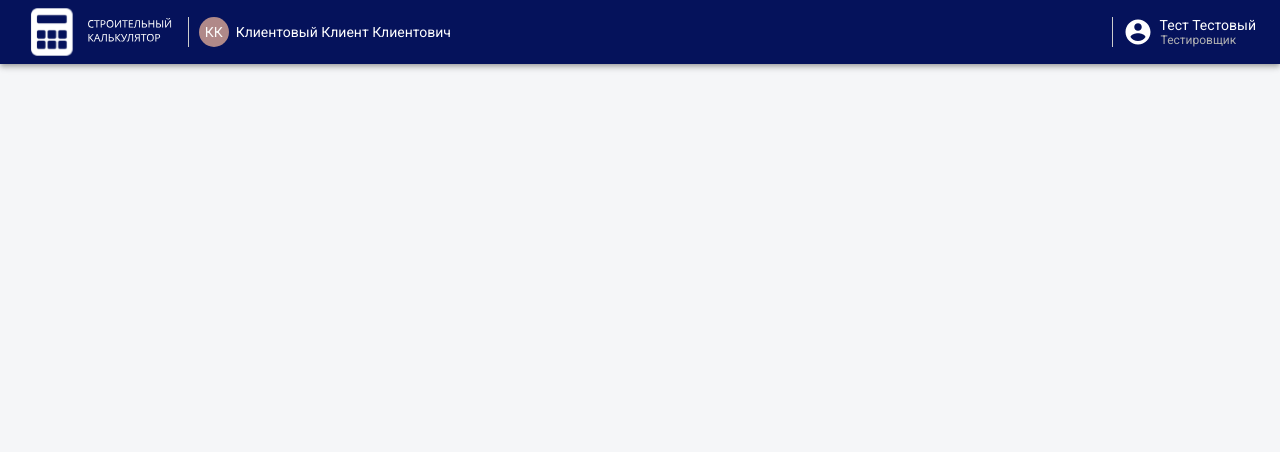
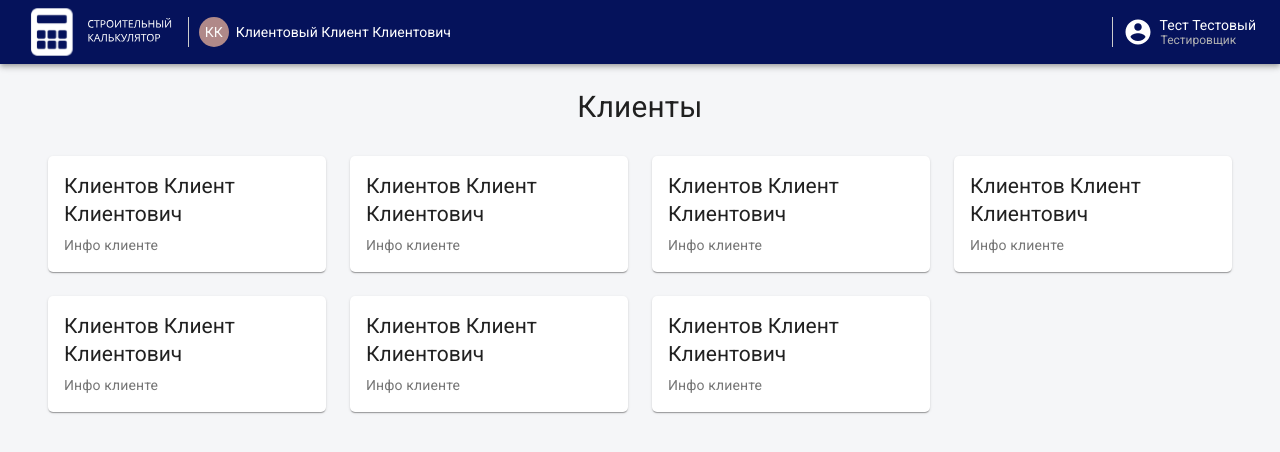
Before and after one commit to svlipatnikov/Build-calculator, a React (Create React App) app: page /customers in a window 1280 px wide. Shown: the top 452 px of the page. Built offline with nearby package versions, Linux system fonts and the light colour scheme.

Commit message:
feat create customers list page

```diff
--- /dev/null
+++ b/src/pages/CustomersListPage/CustomerCard/CustomerCard.js
@@ -0,0 +1,25 @@
+import React from 'react';
+import { useHistory } from 'react-router';
+import { Typography, CardContent, Card, CardActionArea } from '@material-ui/core';
+
+const CustomerCard = ({ client }) => {
+    const history = useHistory();
+
+    if (client === undefined) return null;
+
+    return (
+        <Card>
+            <CardActionArea onClick={() => history.push(`/customers/${client.id}`)}>
+                <CardContent>
+                    <Typography variant="h5" component="h2" color="textPrimary" gutterBottom>
+                        {client.name}
+                    </Typography>
+
+                    <Typography color="textSecondary">{client.info}</Typography>
+                </CardContent>
+            </CardActionArea>
+        </Card>
+    );
+};
+
+export default CustomerCard;
--- /dev/null
+++ b/src/pages/CustomersListPage/CustomersListPage.js
@@ -0,0 +1,31 @@
+import React from 'react';
+import { Container, Typography, Grid } from '@material-ui/core';
+import CustomerCard from './CustomerCard/CustomerCard';
+
+const clients = [
+    { id: 1, name: 'Клиентов Клиент Клиентович', info: 'Инфо клиенте' },
+    { id: 2, name: 'Клиентов Клиент Клиентович', info: 'Инфо клиенте' },
+    { id: 3, name: 'Клиентов Клиент Клиентович', info: 'Инфо клиенте' },
+    { id: 4, name: 'Клиентов Клиент Клиентович', info: 'Инфо клиенте' },
+    { id: 5, name: 'Клиентов Клиент Клиентович', info: 'Инфо клиенте' },
+    { id: 6, name: 'Клиентов Клиент Клиентович', info: 'Инфо клиенте' },
+    { id: 7, name: 'Клиентов Клиент Клиентович', info: 'Инфо клиенте' },
+];
+
+export default function Clietns() {
+    return (
+        <Container maxWidth="lg">
+            <Typography variant="h4" color="textPrimary" align="center">
+                Клиенты
+            </Typography>
+
+            <Grid container spacing={3}>
+                {clients.map((client) => (
+                    <Grid key={client.id} item xs={12} sm={6} md={4} lg={3}>
+                        <CustomerCard client={client} />
+                    </Grid>
+                ))}
+            </Grid>
+        </Container>
+    );
+}
--- /dev/null
+++ b/src/pages/CustomersListPage/index.js
@@ -0,0 +1,3 @@
+import CustomersListPage from './CustomersListPage';
+
+export default CustomersListPage;
--- a/src/pages/index.js
+++ b/src/pages/index.js
@@ -1,11 +1,16 @@
 import Auth from './Auth';
 import CustomerPage from './CustomerPage';
 import Estimate from './Estimate/Estimate';
+import CustomersListPage from './CustomersListPage';
 
 const routes = [
     {
         path: '/',
         component: Auth,
+    },
+    {
+        path: '/customers',
+        component: CustomersListPage,
     },
     {
         path: '/customers/:id',
```
